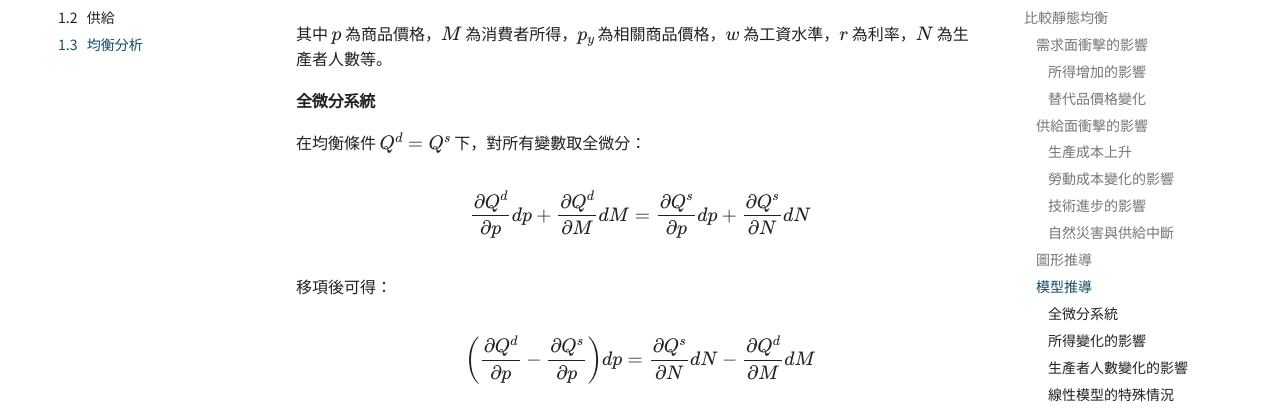
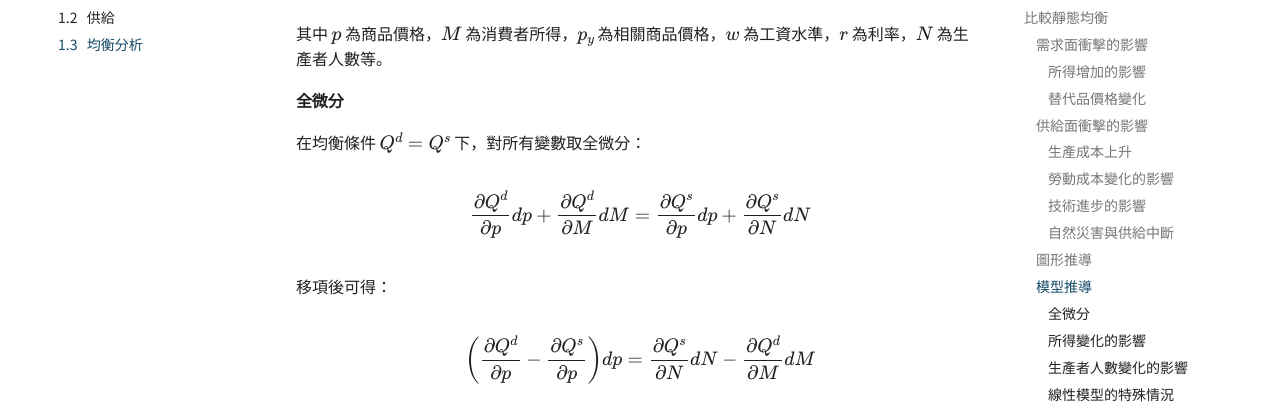
Before and after one commit to yueswater/microecon_ta, an MkDocs documentation site: the page built from docs/ch1/market.md, in a window 1280 px wide and 900 px high, scrolled down 4231 px. Shown: the part 172-582 px from the top of the window. Built offline with MkDocs 1.6.1 and Material for MkDocs 9.7.7, drawn with Linux system fonts in a browser that asks for light colours; comment, search, counter and statistics services are not loaded.

Commit message:
feat: 第一章完成 90%

```diff
--- a/docs/ch1/market.md
+++ b/docs/ch1/market.md
@@ -151,7 +151,7 @@ $$
 
 其中 $p$ 為商品價格，$M$ 為消費者所得，$p_{y}$ 為相關商品價格，$w$ 為工資水準，$r$ 為利率，$N$ 為生產者人數等。
 
-#### 全微分系統
+#### 全微分
 
 在均衡條件 $Q^d = Q^s$ 下，對所有變數取全微分：
 
```
Also changed, not shown: 1 other file.
